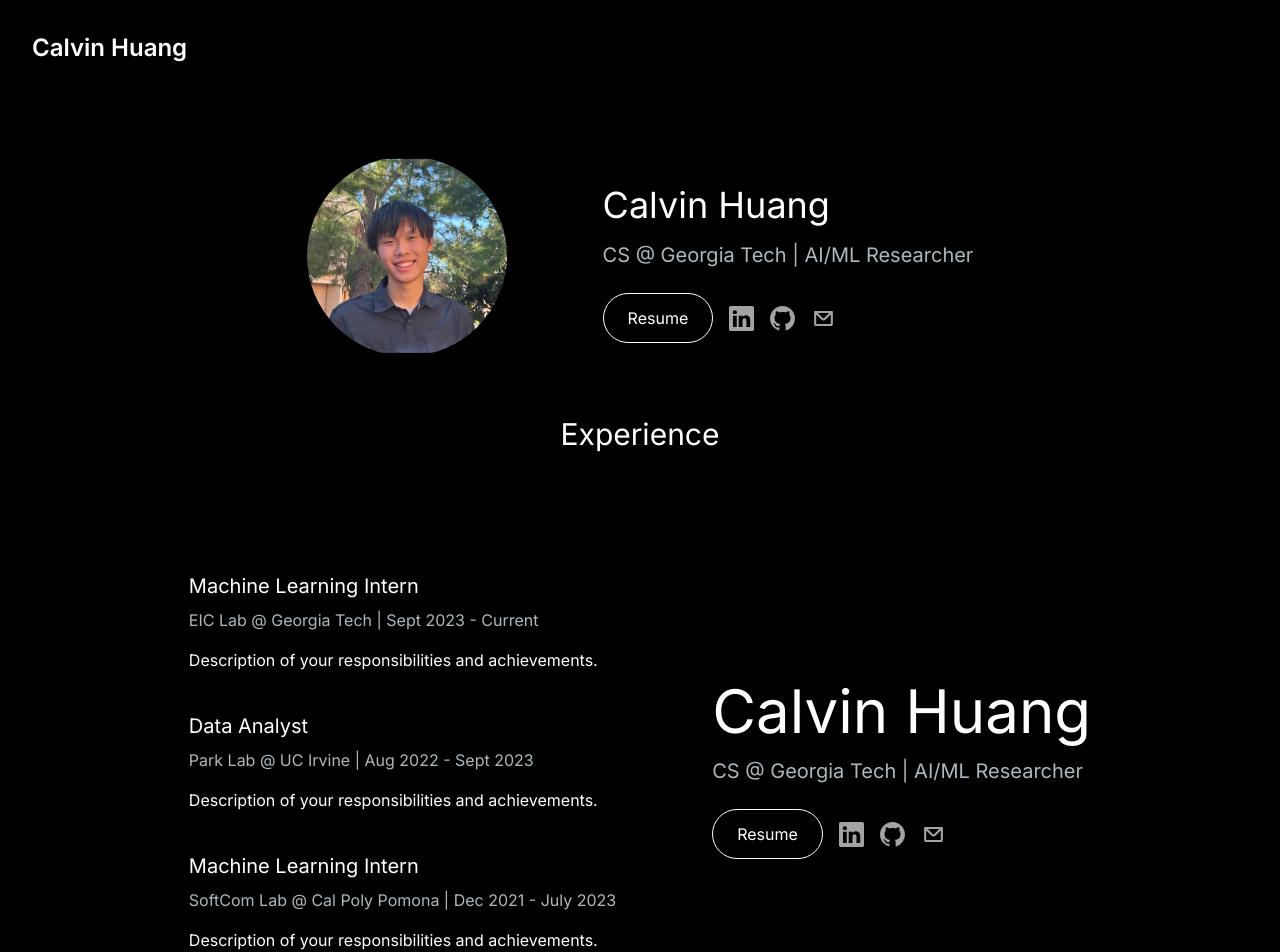
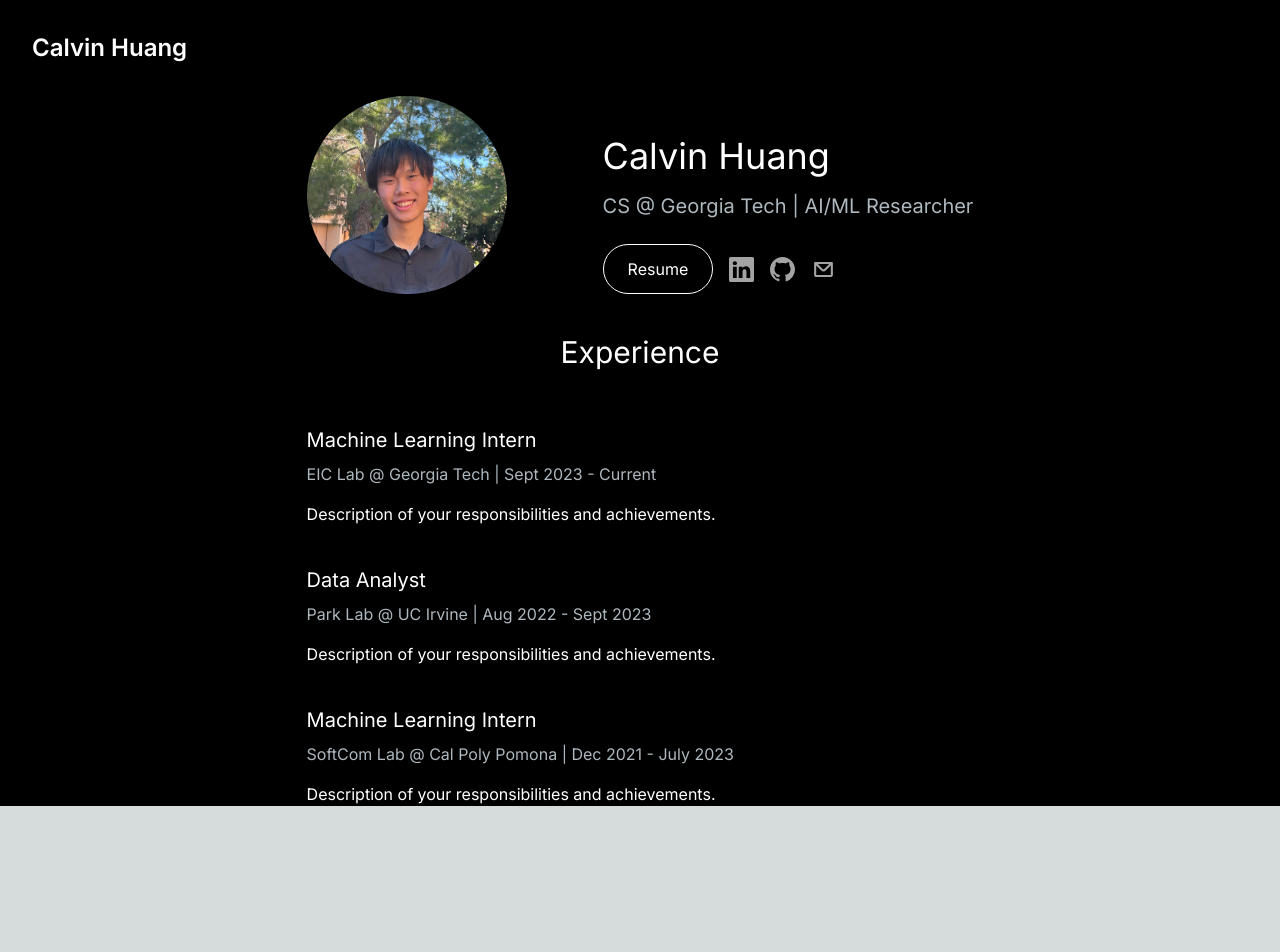
Before and after one commit to ccalvinhhuang/website, a Next.js app: page / in a window 1280 px wide. Shown: the top 952 px of the page. After the commit the page ends 806 px from the top, so only its background shows below. Built offline with nearby package versions, Linux system fonts and the light colour scheme.

Commit message:
much cleaner

```diff
--- a/src/app/components/HeroSection.jsx
+++ b/src/app/components/HeroSection.jsx
@@ -6,22 +6,16 @@ import { CgMail } from "react-icons/cg";
 
 const HeroSection = () => {
   return (
-    <div>
-        <section className="flex mb-5">
-            <div className="flex gap-24 sm:flex-row mt-5 mx-auto">
-                <div className="flex items-center col-span-6 sm:col-span-1 lg:mt-6">
-                    <div className="bg-black w-[200px] h-[200px] lg:w-[200px] lg:h-[200px] relative rounded-full overflow-hidden">
+    <div className="flex flex-col mx-auto">
+      <div className="flex gap-24">
         <Image
           src="/images/hero-image.jpeg"
           alt="hero image"
-                            className="absolute transform -translate-x-1/2 -translate-y-1/2 top-1/2 left-1/2"
+          className="rounded-full bg-black"
           width={200}
           height={200}
         />
-
-                    </div>
-                </div>
-                <div className="col-span-5 sm:col-span-11 place-self-center text-center sm:text-left mt-10">
+        <div className="text-center sm:text-left mt-10">
           <h1 className="text-white mb-4 text-2xl sm:text-3xl lg:text-4xl">
             Calvin Huang
           </h1>
@@ -38,52 +32,38 @@ const HeroSection = () => {
           </div>
         </div>
       </div>
-        </section>
-        <section className="flex justify-center">
-            <div className="mt-10 mx-auto text-center">
-                <h2 className="text-white text-3xl mb-4">Experience</h2>
-            </div>
-        </section>
-        <section className="flex">
-            <div className="flex gap-24 sm:flex-row mt-10 mx-auto">
-                <div className="flex items-center col-span-6 sm:col-span-1 lg:mt-6">
-                    <div className="mt-10 mx-auto">
+      <h2 className="text-white text-3xl mb-4 mt-10 mx-auto text-center">
+        Experience
+      </h2>
+      <div className="mt-10">
         <div className="text-white mb-10">
           <h3 className="text-xl mb-2">Machine Learning Intern</h3>
-                            <p className="text-[#ADB7BE] mb-4">EIC Lab @ Georgia Tech | Sept 2023 - Current</p>
-                            <p className="text-base mb-10">Description of your responsibilities and achievements.</p>
+          <p className="text-[#ADB7BE] mb-4">
+            EIC Lab @ Georgia Tech | Sept 2023 - Current
+          </p>
+          <p className="text-base mb-10">
+            Description of your responsibilities and achievements.
+          </p>
         </div>
         <div className="text-white">
           <h3 className="text-xl mb-2">Data Analyst</h3>
-                            <p className="text-[#ADB7BE] mb-4">Park Lab @ UC Irvine | Aug 2022 - Sept 2023</p>
-                            <p className="text-base mb-10">Description of your responsibilities and achievements.</p>
+          <p className="text-[#ADB7BE] mb-4">
+            Park Lab @ UC Irvine | Aug 2022 - Sept 2023
+          </p>
+          <p className="text-base mb-10">
+            Description of your responsibilities and achievements.
+          </p>
         </div>
         <div className="text-white">
           <h3 className="text-xl mb-2">Machine Learning Intern</h3>
-                            <p className="text-[#ADB7BE] mb-4">SoftCom Lab @ Cal Poly Pomona | Dec 2021 - July 2023</p>
-                            <p className="text-base">Description of your responsibilities and achievements.</p>
+          <p className="text-[#ADB7BE] mb-4">
+            SoftCom Lab @ Cal Poly Pomona | Dec 2021 - July 2023
+          </p>
+          <p className="text-base">
+            Description of your responsibilities and achievements.
+          </p>
         </div>
       </div>
-                    </div>
-                <div className="col-span-5 sm:col-span-11 place-self-center text-center sm:text-left mt-20">
-                    <h1 className="text-white mb-4 text-4xl sm:text-5xl lg:text-6xl">
-                        Calvin Huang
-                    </h1>
-                    <p className="text-[#ADB7BE] text-base sm:text-lg lg:text-xl mb-6 ">
-                        CS @ Georgia Tech | AI/ML Researcher
-                    </p>
-                    <div className="flex items-center sm:justify-start space-x-4">
-                        <button className="px-6 py-3 rounded-full bg-transparent hover:bg-slate-800 text-white border border-white">
-                        Resume
-                        </button>
-                        <BsLinkedin color="#a3a3a3" size={25} />
-                        <BsGithub color="#a3a3a3" size={25} />
-                        <CgMail color="#a3a3a3" size={25} />
-                    </div>
-                </div>
-            </div>
-        </section>
-
     </div>
   );
 };
--- a/src/app/components/Navbar.jsx
+++ b/src/app/components/Navbar.jsx
@@ -3,11 +3,10 @@ import React from "react";
 
 const Navbar = () => {
   return (
-        <div className="flex flex-wrap items-center justify-between mx-auto p-8">
+    <div className="flex flex-wrap items-center justify-between  p-8">
       <Link href={"/"} className="text-2xl text-white font-semibold">
         Calvin Huang
       </Link>
-
     </div>
   );
 };
--- a/src/app/page.js
+++ b/src/app/page.js
@@ -1,14 +1,12 @@
-import Image from 'next/image'
-import HeroSection from './components/HeroSection'
-import { Container } from 'postcss'
-import Navbar from './components/Navbar'
+import Image from "next/image";
+import HeroSection from "./components/HeroSection";
+import { Container } from "postcss";
+import Navbar from "./components/Navbar";
 export default function Home() {
   return (
-    <main className=" bg-black">
+    <main className="flex flex-col bg-black">
       <Navbar />
-      <div class = "container mx-auto px-12 py-4">
-        <HeroSection />
-      </div>
+      <HeroSection />
     </main>
-  )
+  );
 }
```
Lines whose indentation alone changed are shown as unchanged.
